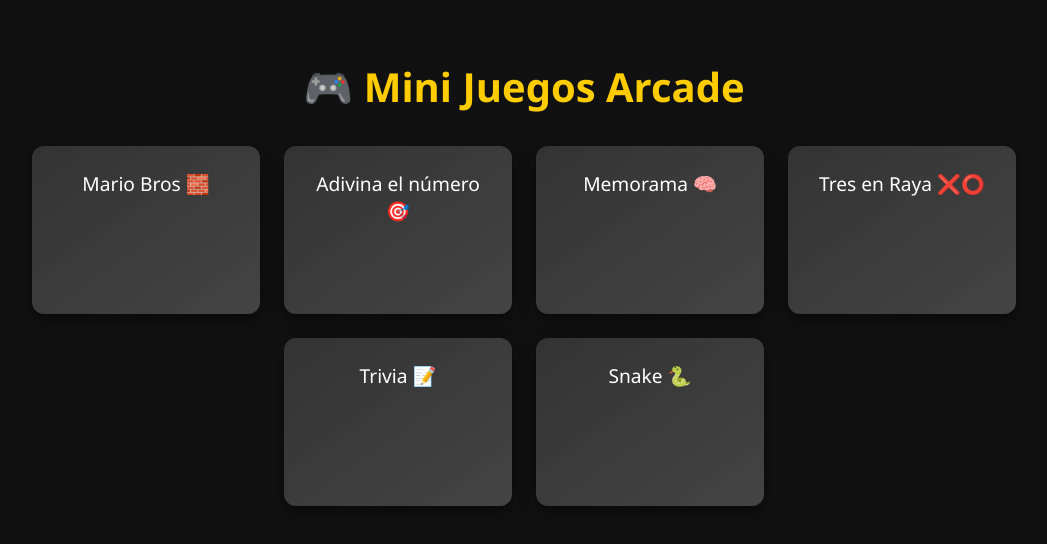
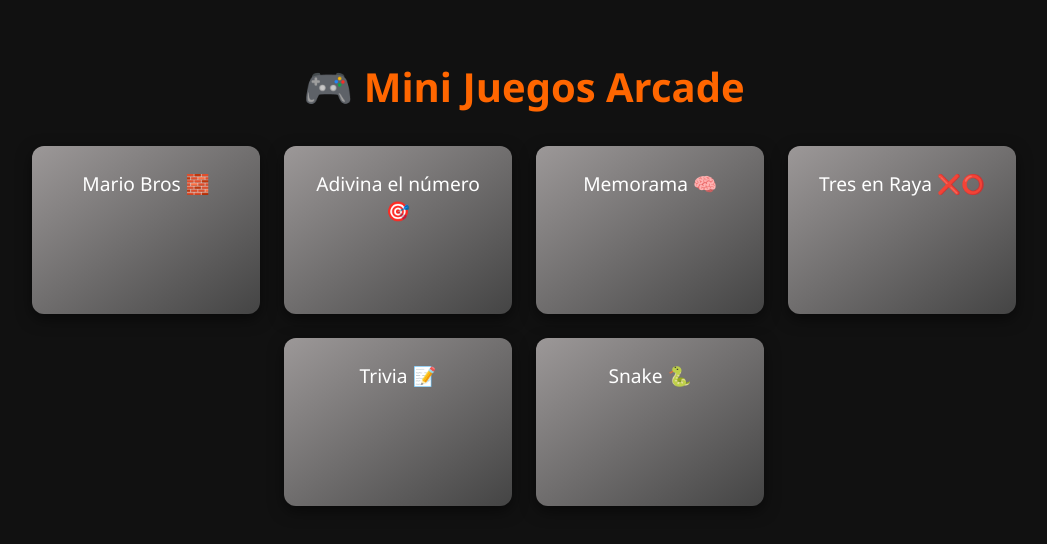
Before and after one commit to JehovannyMaradiaga/juegos-arcade, a plain HTML site: page index.html in a window 1280 px wide. Shown: the whole page, without its empty margins (116-1163 px from the left). Drawn offline with Linux system fonts and the light colour scheme.

Commit message:
arreglos en las hojas de estilos

```diff
--- a/css/styles.css
+++ b/css/styles.css
@@ -10,7 +10,7 @@
 h1 {
   font-size: 2.5rem;
   margin-bottom: 2rem;
-  color: #ffcc00;
+  color: #ff6600;
 }
 
 .game-menu {
@@ -24,14 +24,14 @@
   display: block;
   width: 180px;
   height: 120px;
-  background: linear-gradient(145deg, #333, #444);
+  background: linear-gradient(145deg, #9c9898, #444);
   color: white;
   text-decoration: none;
   border-radius: 12px;
   box-shadow: 0 5px 15px rgba(0,0,0,0.5);
   font-size: 1.2rem;
   padding: 1.5rem;
-  transition: transform 0.3s, background 0.3s;
+  transition: transform 3s, background 3s;
 }
 
 .game-card:hover {
```
